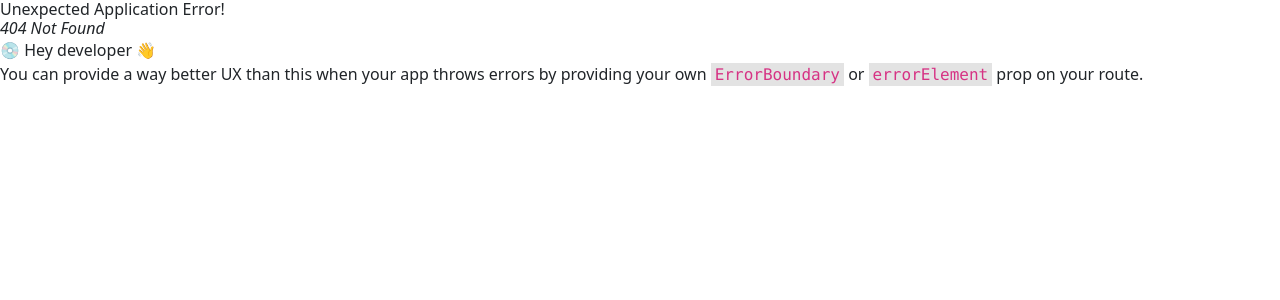
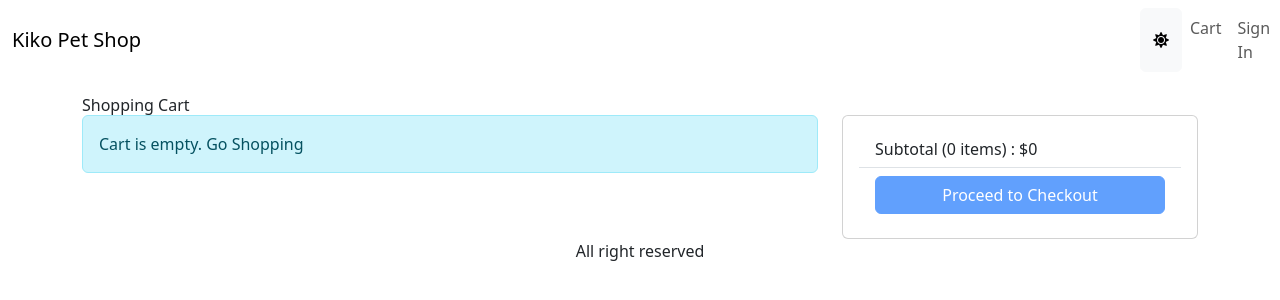
Before and after one commit to PraneethMalshan/Kiko_Pet_shop, a React (Vite) app in the folder frontend/: page /cart in a window 1280 px wide. Before the commit this address had no page. Shown: the top 300 px of the page. Built offline with nearby package versions, Linux system fonts and the light colour scheme.

Commit message:
Created cart page

```diff
--- a/frontend/src/index.css
+++ b/frontend/src/index.css
@@ -22,3 +22,7 @@
 .img.large {
   max-width: 100%;
 }
+
+.img.thumbnail {
+  height: 80px;
+}
--- a/frontend/src/main.tsx
+++ b/frontend/src/main.tsx
@@ -16,12 +16,14 @@
 import { QueryClient, QueryClientProvider } from '@tanstack/react-query';
 import { ReactQueryDevtools } from '@tanstack/react-query-devtools';
 import { StoreProvider } from './Store.tsx';
+import CartPage from './pages/CartPage.tsx';
 
 const router = createBrowserRouter(
   createRoutesFromElements(
     <Route path="/" element={<App />}>
       <Route index={true} element={<HomePage/>}/>
       <Route path='product/:slug' element={<ProductPage />}/>
+      <Route path='cart' element={<CartPage />} />
 
       {/* <Route path="dashboard" element={<Dashboard />} /> */}
       {/* ... etc. */}
--- /dev/null
+++ b/frontend/src/pages/CartPage.tsx
@@ -0,0 +1,127 @@
+import { useContext } from "react";
+import { Link, useNavigate } from "react-router-dom";
+import { Store } from "../Store";
+import { CartItem } from "../types/Cart";
+import { toast } from "react-toastify";
+import { Helmet } from "react-helmet-async";
+import { Button, Card, Col, ListGroup, Row } from "react-bootstrap";
+import MessageBox from "../components/MessageBox";
+
+export default function CartPage() {
+    const navigate = useNavigate()
+
+    const {
+        state: {
+            mode,
+          cart: { cartItems },
+        },
+        dispatch,
+      } = useContext(Store)
+
+      const updateCartHandler = async (item: CartItem, quantity: number) => {
+        if (item.countInStock < quantity) {
+            toast.warn('Sorry. Product is out of stock')
+            return
+        }
+        dispatch({
+            type: 'CART_ADD_ITEM',
+            payload: { ...item, quantity },
+        })
+      }
+
+      const checkoutHandler = () => {
+        navigate('/signin?redirect=/shipping')
+      }
+
+      return (
+        <div>
+            <Helmet>
+                <title>Shopping Cart</title>
+            </Helmet>
+            <h1>Shopping Cart</h1>
+            <Row>
+                <Col md={8}>
+                    {cartItems.length === 0 ? (
+                        <MessageBox>
+                            Cart is empty. <Link to="/">Go Shopping</Link>
+                        </MessageBox>
+                    ) : (
+                        <ListGroup>
+                             {cartItems.map((item: CartItem) => (
+                                <ListGroup.Item key={item._id}>
+                                    <Row className="align-items-center">
+                                        <Col md={4}>
+                                            <img
+                                                src={item.image}
+                                                alt={item.name}
+                                                className="img-fluid rounded thumbnail"
+                                            ></img>
+                                            <Link to={`/product/${item.slug}`}>{item.name}</Link>
+                                        </Col>
+                                        <Col md={3}>
+                                            <Button
+                                                onClick={() =>
+                                                updateCartHandler(item, item.quantity - 1)
+                                                }
+                                                variant={mode}
+                                                disabled={item.quantity === 1}
+                                            >
+                                                <i className="fas fa-minus-circle"></i>
+                                            </Button>{' '}
+                                            <span>{item.quantity}</span>
+                                            <Button
+                                                variant={mode}
+                                                onClick={() =>
+                                                updateCartHandler(item, item.quantity + 1)
+                                                }
+                                                disabled={item.quantity === item.countInStock}
+                                            >
+                                                <i className="fas fa-plus-circle"></i>
+                                            </Button>
+                                        </Col>
+                                        <Col md={3}>${item.price}</Col>
+                                        <Col md={2}>
+                                            <Button
+                                                variant={mode}
+                                            >
+                                                <i className="fas fa-trash"></i>
+                                            </Button>
+                                        </Col>
+                                    </Row>
+                                </ListGroup.Item>
+                             ))}
+                        </ListGroup>
+                    )}
+                </Col>
+                <Col md={4}>
+                    <Card>
+                        <Card.Body>
+                            <ListGroup variant="flush">
+                                <ListGroup.Item>
+                                    <h3>
+                                        Subtotal ({cartItems.reduce((a, c) => a + c.quantity, 0)}{' '}
+                                        items) : $
+                                        {cartItems.reduce((a, c) => a + c.price * c.quantity, 0)}
+                                    </h3>
+                                </ListGroup.Item>
+
+                                <ListGroup.Item>
+                                    <div className="d-grid">
+                                        <Button
+                                        type="button"
+                                        variant="primary"
+                                        onClick={checkoutHandler}
+                                        disabled={cartItems.length === 0}
+                                        >
+                                        Proceed to Checkout
+                                        </Button>
+                                    </div>
+                                </ListGroup.Item>
+                            </ListGroup>
+                        </Card.Body>
+                    </Card>
+                </Col>
+            </Row>
+        </div>
+      )
+}
```
